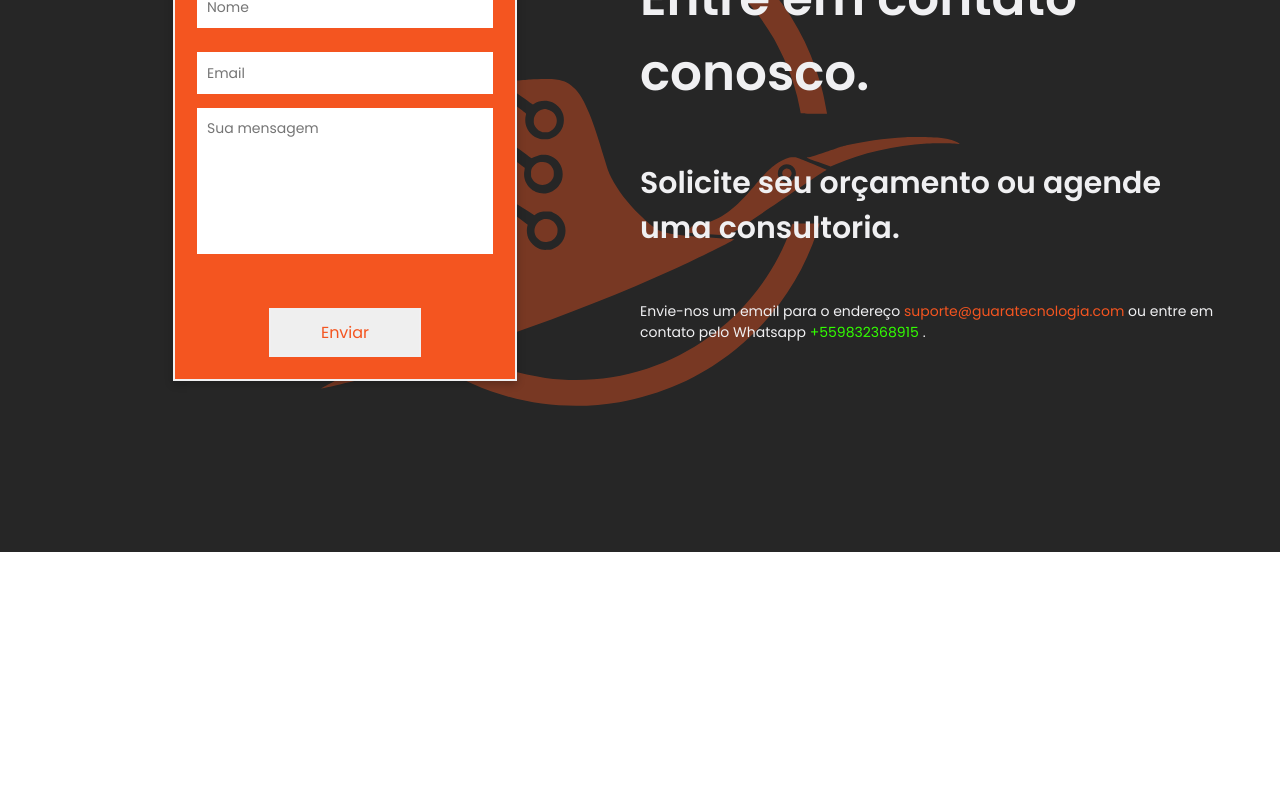
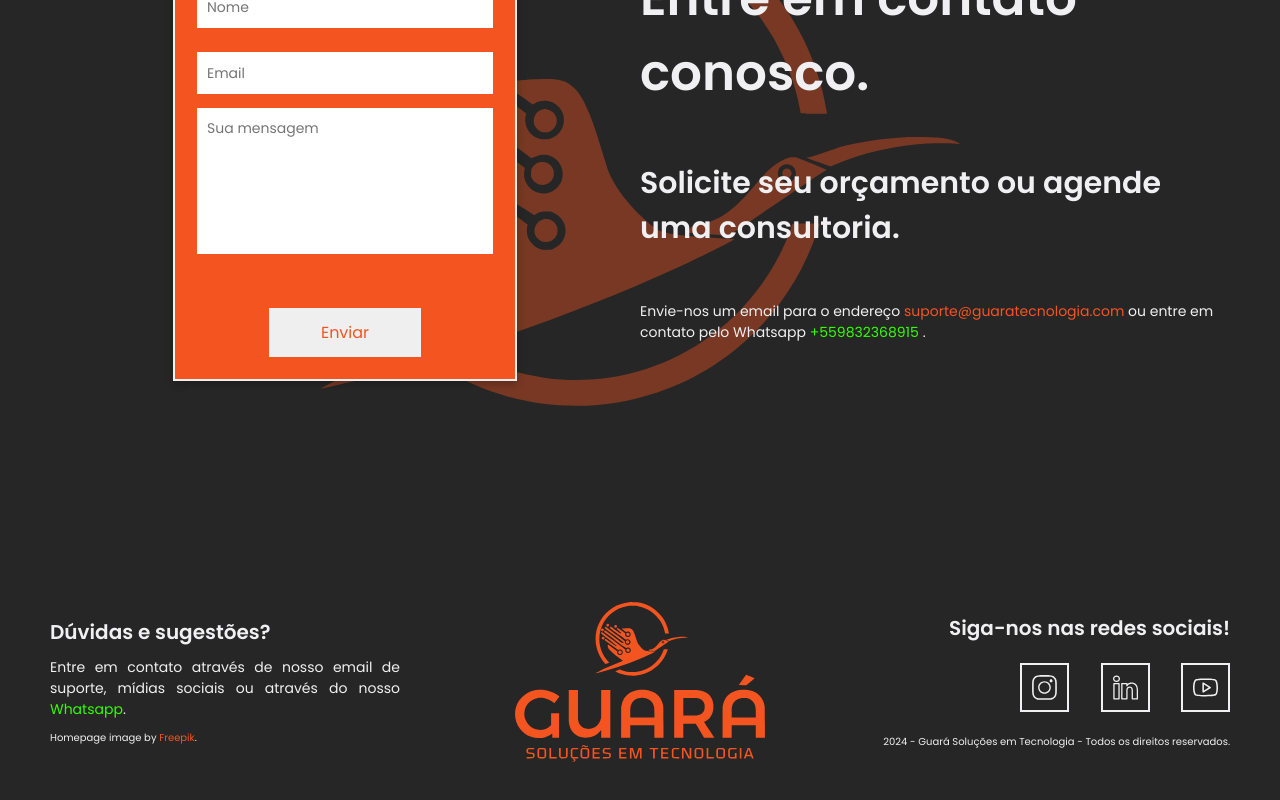
Before and after one commit to itsimoes/guara-site, a React (Create React App) app: page / in a window 1280 px wide. Shown: the part 3441-4241 px from the top of the page. Before the commit the page ends 3993 px from the top, so only its background shows below. Built offline with nearby package versions, Linux system fonts and the light colour scheme.

Commit message:
Footer component criado e estilizado

```diff
--- a/src/App.tsx
+++ b/src/App.tsx
@@ -5,6 +5,7 @@ import ServicesIndex from "./components/Services/ServicesIndex";
 import ClientsBanner from "./components/Banners/ClientsBanner";
 import PortfolioIndex from "./components/Portfolio/PortfolioIndex";
 import Contact from "./components/Contact/Contact";
+import Footer from "./components/Footer/Footer";
 
 function App() {
   return (
@@ -15,6 +16,7 @@ function App() {
       <ClientsBanner />
       <PortfolioIndex />
       <Contact />
+      <Footer />
     </>
   );
 }
--- /dev/null
+++ b/src/components/Footer/Footer.tsx
@@ -0,0 +1,68 @@
+import React from "react";
+import "./style.scss";
+
+import { ReactComponent as LogoMonocrom } from "../../assets/images/logo_main_monocrom.svg";
+
+//icons
+import {
+  SlSocialInstagram,
+  SlSocialLinkedin,
+  SlSocialYoutube,
+} from "react-icons/sl";
+
+const Footer = () => {
+  return (
+    <div className="wrapper footer_wrapper">
+      <div className="container footer_container">
+        <div className="footer_suggestions_card">
+          <h4>Dúvidas e sugestões?</h4>
+          <p>
+            Entre em contato através de nosso email de suporte, mídias sociais
+            ou através do nosso{" "}
+            <a
+              href="https://web.whatsapp.com/send?phone=+559832368915"
+              rel="noreferrer"
+              target="_blank"
+              className="footer_whatsapp_link"
+            >
+              Whatsapp
+            </a>
+            .
+          </p>
+          <span>
+            Homepage image by{" "}
+            <a
+              className="footer_freepink_link"
+              href="https://www.freepik.com/free-photo/flat-lay-workstation-with-copy-space-laptop_6740634.htm#page=2&query=workstation&position=2&from_view=search&track=ais&uuid=c5640b70-d52a-4a71-a686-ab509c81d5f6"
+              rel="noreferrer"
+              target="_blank"
+            >
+              Freepik
+            </a>
+            .
+          </span>
+        </div>
+        <LogoMonocrom className="footer_logo" />
+        <div className="footer_socialmedia_card">
+          <h4>Siga-nos nas redes sociais!</h4>
+          <div className="footer_socialmedia_icons_container">
+            <a className="button" href="">
+              <SlSocialInstagram className="footer_socialmedia_icon" />
+            </a>
+            <a className="button" href="">
+              <SlSocialLinkedin className="footer_socialmedia_icon" />
+            </a>
+            <a className="button" href="">
+              <SlSocialYoutube className="footer_socialmedia_icon" />
+            </a>
+          </div>
+          <span>
+            2024 - Guará Soluções em Tecnologia - Todos os direitos reservados.
+          </span>
+        </div>
+      </div>
+    </div>
+  );
+};
+
+export default Footer;
--- /dev/null
+++ b/src/components/Footer/style.scss
@@ -0,0 +1,108 @@
+.footer_wrapper {
+  background-color: var(--primary_black);
+  color: var(--primary_white);
+}
+
+.footer_container {
+  padding: 50px;
+  width: 100%;
+  justify-content: space-between;
+  flex-wrap: wrap;
+}
+
+.footer_suggestions_card {
+  width: 350px;
+  display: flex;
+  flex-direction: column;
+  justify-content: center;
+
+  h4 {
+    font-size: 20px;
+    font-weight: 600;
+  }
+
+  p {
+    font-size: 14px;
+    margin-top: 10px;
+    margin-bottom: 10px;
+    text-align: justify;
+  }
+
+  span {
+    font-size: 10px;
+  }
+
+  .footer_freepink_link {
+    text-decoration: none;
+    color: var(--primary_orange);
+  }
+}
+
+.footer_whatsapp_link {
+  color: var(--primary_green);
+  text-decoration: none;
+}
+
+.footer_logo {
+  width: 250px;
+  height: auto;
+
+  g {
+    fill: var(--primary_orange);
+  }
+}
+
+.footer_socialmedia_card {
+  width: 350px;
+  display: flex;
+  flex-direction: column;
+  justify-content: center;
+  align-items: flex-end;
+
+  h4 {
+    font-size: 20px;
+    font-weight: 600;
+  }
+
+  span {
+    font-size: 10px;
+  }
+}
+
+.footer_socialmedia_icons_container {
+  width: 60%;
+  display: flex;
+  align-items: center;
+  justify-content: space-between;
+  margin-top: 20px;
+  margin-bottom: 20px;
+
+  a {
+    border: 2px solid var(--primary_white);
+    padding: 10px;
+    line-height: 0;
+    transition: box-shadow 0.3s ease, color 0.3s ease,
+      background-color 0.3s ease, border 0.3s ease;
+
+    &:hover {
+      color: var(--primary_orange);
+      border: 2px solid var(--primary_orange);
+      box-shadow: rgba(0, 0, 0, 0.19) 0px 10px 20px,
+        rgba(0, 0, 0, 0.23) 0px 6px 6px;
+      transition: box-shadow 0.3s ease, color 0.3s ease,
+        background-color 0.3s ease, border 0.3s ease;
+    }
+
+    &:active {
+      margin-top: 2px;
+      margin-bottom: 0px;
+      box-shadow: rgba(227, 80, 0, 0.19) 0px 10px 15px,
+        rgba(0, 0, 0, 0.23) 0px 6px 6px;
+    }
+  }
+}
+
+.footer_socialmedia_icon {
+  width: 25px;
+  height: auto;
+}
--- a/src/index.scss
+++ b/src/index.scss
@@ -46,6 +46,11 @@ code {
 
 h2 {
  letter-spacing: 6px;
+}
+
+a {
+  text-decoration: none;
+  color: inherit;
 }
 
 //buttons
```
